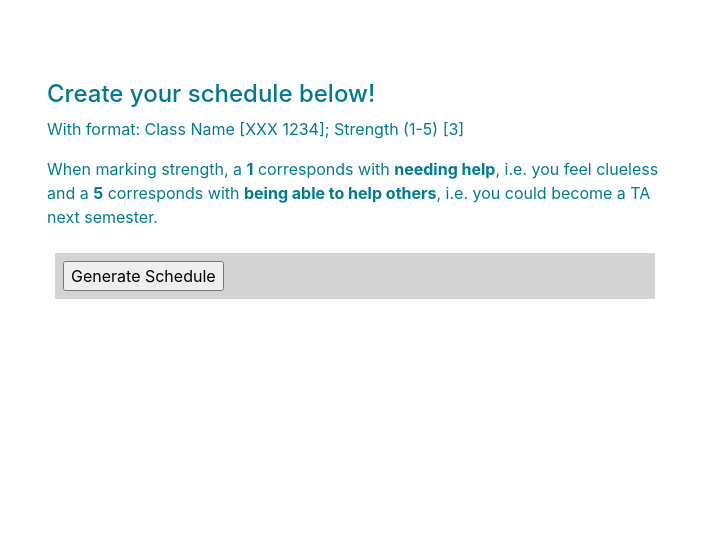
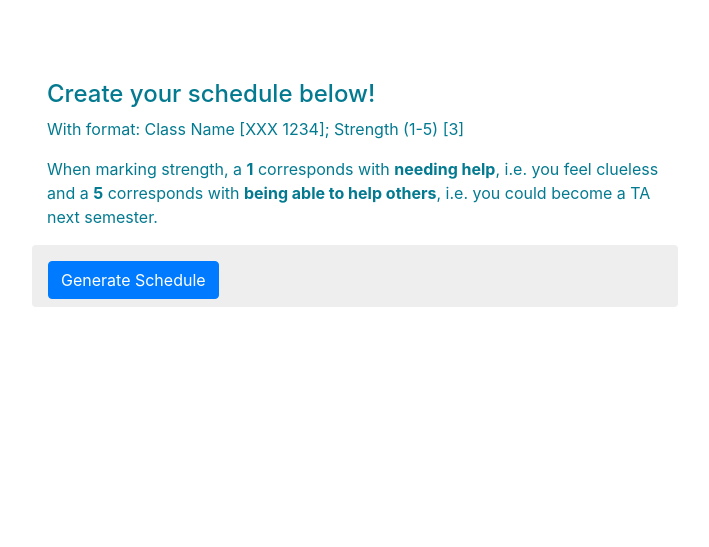
Before and after one commit to borjainglefernandez/3240-Study-Buddy-Project, a Django app: page /profile/schedule/ in a window 1280 px wide. Shown: the part 40-587 px from the top of the page, without its empty margins (285-994 px from the left). Run offline with Django 3.2, Linux system fonts and the light colour scheme; a user stored in the database is signed in; parts of the project's set-up code (start-up, migrations or seed data) failed here and were passed over; some libraries are stand-ins or nearby versions.

Commit message:
Added schedule changes

```diff
--- a/studentprofile/templates/studentprofile/schedule.html
+++ b/studentprofile/templates/studentprofile/schedule.html
@@ -16,22 +16,22 @@
         {% csrf_token %}
         <!-- Create as many text boxes as the user indicated classes they want -->
         {% for numbers in numC %}
-        <div class="row my-4 mx-2 px-2 py-2" style="background: lightgray">
+        <div class="row mb-3 off-white px-3 pb-2 pt-3 rounded">
             <div class="container">
-                <div class="row">
-                    <label for="choice{{ forloop.counter }}">Class Name: </label>
+                <div class="row mb-3">
+                    <label for="choice{{ forloop.counter }}" class="mr-1">Class Name: </label>
                     <input type="text" name="class{{ forloop.counter }}" id="class{{ forloop.counter }}">
                 </div>
                 <div class="row">
-                    <label for="choice{{ forloop.counter }}">Strength (1-5): </label>
+                    <label for="choice{{ forloop.counter }}" class="mr-1">Strength (1-5): </label>
                     <input type="text" name="strength{{ forloop.counter }}" id="strength{{ forloop.counter }}">
                 </div>
             </div>
         </div>
         {% endfor %}
 
-        <div class="row my-4 mx-2 px-2 py-2" style="background: lightgray">
-            <input type="submit" value="Generate Schedule">
+        <div class="row mb-3 off-white px-3 pb-2 pt-3 rounded">
+            <input type="submit" class="btn btn-primary" value="Generate Schedule">
         </div>
 
     </form>
```
Also changed, not shown: db.sqlite3.
